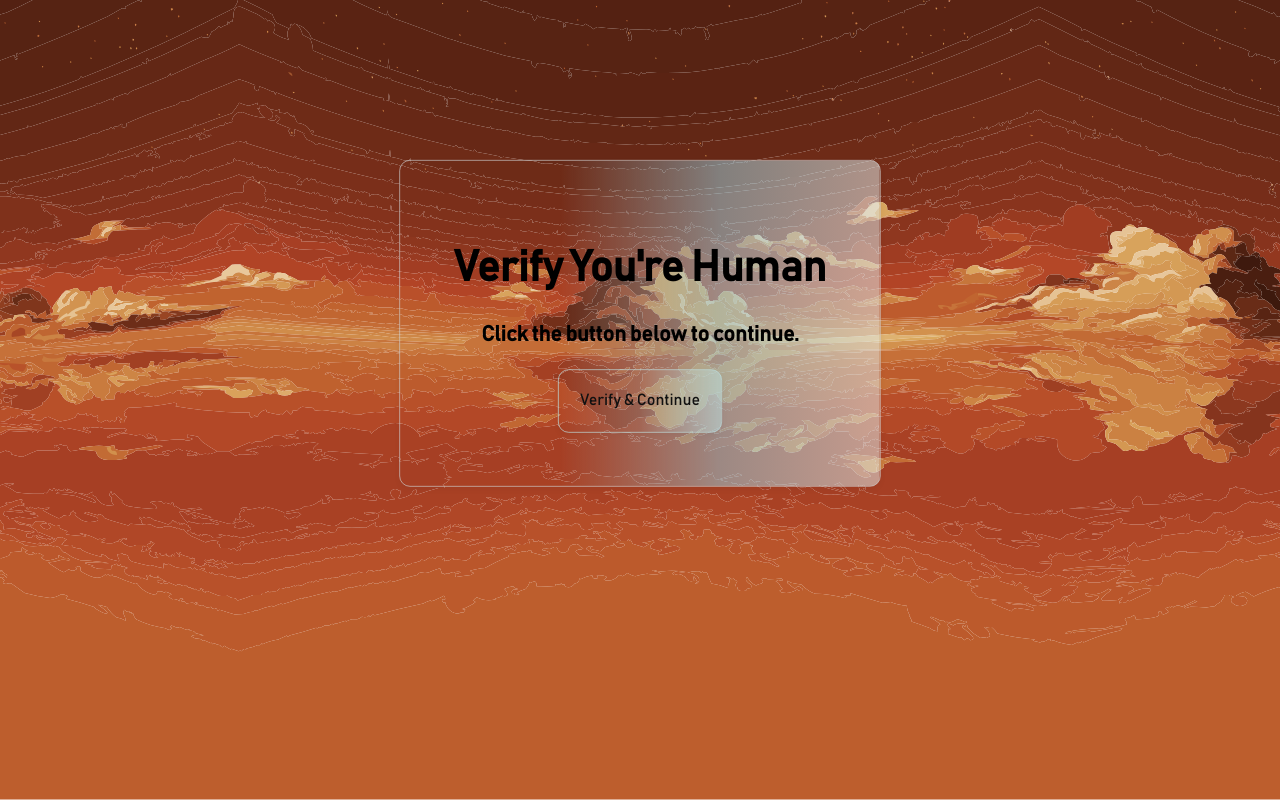
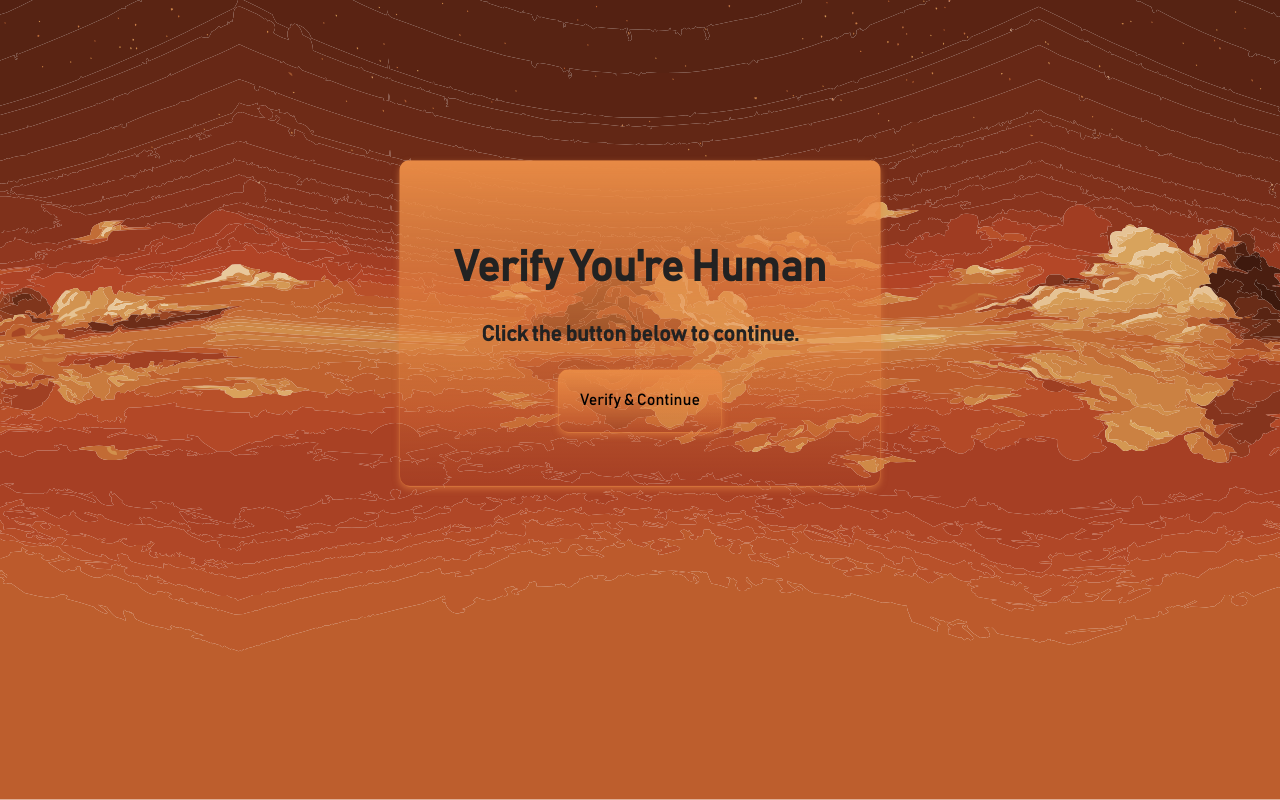
Before and after one commit to gabibdods/FolioFrame, a Django app: page /gate/ in a window 1280 px wide. Run offline with Django 5.2, Linux system fonts and the light colour scheme; parts of the project's set-up code (start-up, migrations or seed data) failed here and were passed over; some libraries are stand-ins or nearby versions.

Commit message:
small quality of life changes to the UI

```diff
--- a/folioframe/static/assets/css/gate.css
+++ b/folioframe/static/assets/css/gate.css
@@ -1,3 +1,7 @@
+:root {
+    --fade-color: #e88a45;
+    --fade-border: #e88a4588;
+}
 @font-face {
     font-family: 'Bahnschrift';
     src: url("../fonts/gate.ttf") format('truetype');
@@ -19,6 +23,7 @@ body {
     align-items: center;
     justify-content: center;
     overflow: hidden;
+    color: #222;
 }
 #cloud {
     display: block;
@@ -41,25 +46,24 @@ body {
     padding: 5rem;
     font-size: 2rem;
     font-weight: bold;
-    background: linear-gradient(270deg, #E2ECEB88, #95CAD888, transparent, transparent);
-    border: 1px solid #ccc;
+    background: linear-gradient(180deg, var(--fade-color), transparent);
+    border: 1px solid var(--fade-border);
     border-radius: 16px;
-    box-shadow: 0 4px 10px rgba(0,0,0,0.05);
+    box-shadow: 0 4px 10px var(--fade-border);
     animation: bgFade 12s ease infinite;
     display: inline-block;
 }
 button {
     padding: 2rem;
     font-size: 1.5rem;
-    background: linear-gradient(270deg, #BDDFE188, transparent, transparent);
-    border: 1px solid #BDDFE1;
+    background: linear-gradient(180deg, var(--fade-color), transparent);
+    border: 1px solid var(--fade-border);
     border-radius: 16px;
-    box-shadow: 0 4px 10px rgba(0,0,0,0.05);
+    box-shadow: 0 4px 10px var(--fade-border);
     animation: bgFade 12s ease infinite;
-    color: #111;
     cursor: pointer;
 }
-button:hover { background: linear-gradient(300deg, transparent, #BDDFE1); }
+button:hover { background: linear-gradient(0deg, var(--fade-color), transparent); }
 @keyframes bgFade {
     0% { background-position: 0 50%; }
     50% { background-position: 100% 50%; }
```
Also changed, not shown: folioframe/folioframe/settings.py (+4 -3 lines), folioframe/static/assets/css/style.css (+13 -12 lines), folioframe/templates/index.html (+9 -9 lines).
